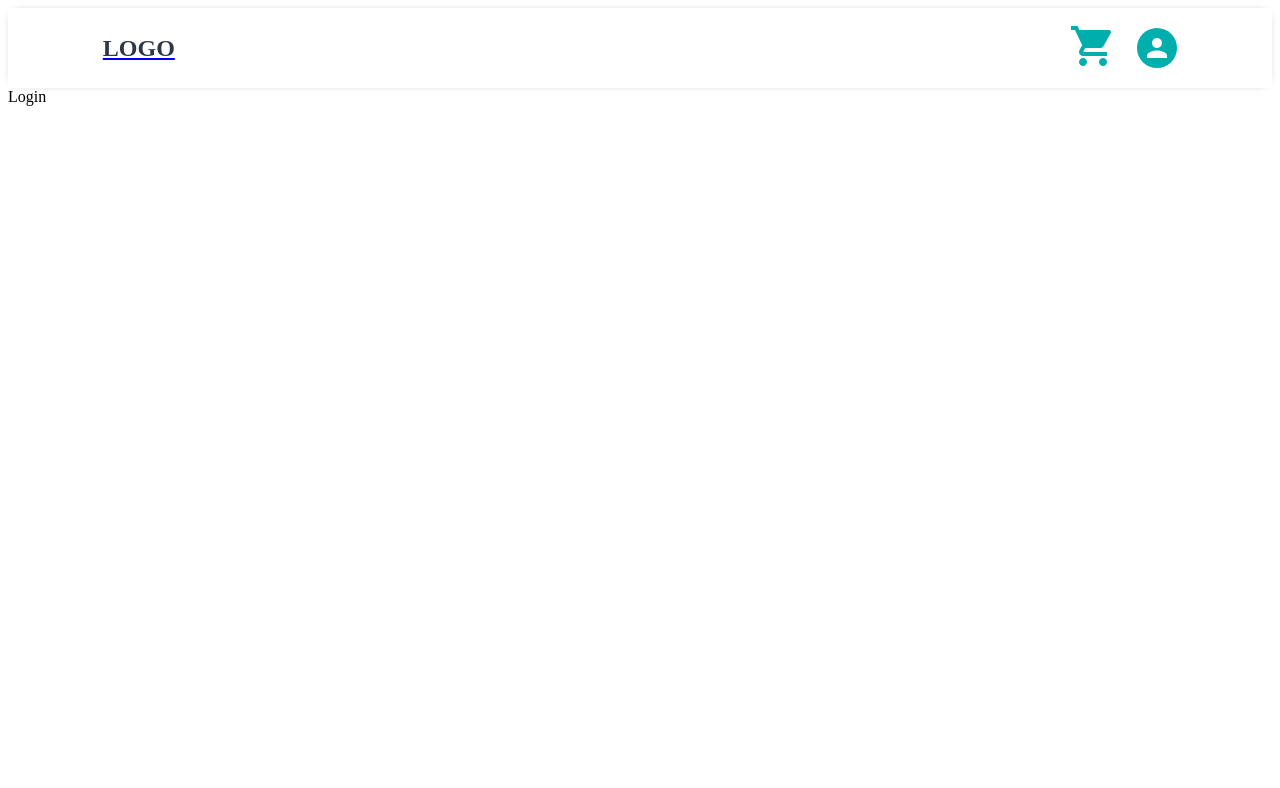
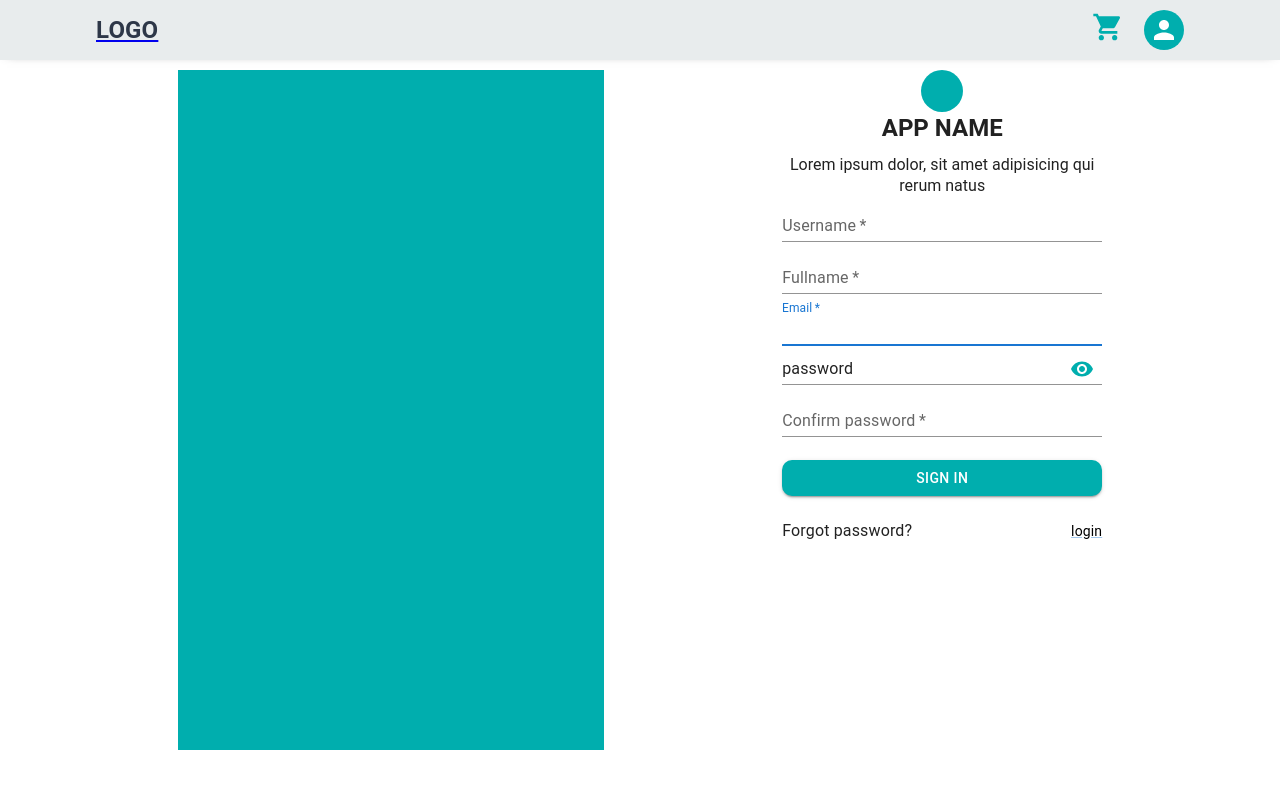
Before and after one commit to Mukesh16407/arba_development_frontend, a React (Vite) app: page /login in a window 1280 px wide. Shown: the top 788 px of the page. Built offline with nearby package versions, Linux system fonts and the light colour scheme.

Commit message:
worked on Registration and login Page

```diff
--- a/src/components/Header.jsx
+++ b/src/components/Header.jsx
@@ -17,14 +17,14 @@ export const Header = () => {
     setAnchorEl(null);
   };
   return (
-    <header>
+    <header style={{ background: "#e8eced", height: "60px", marginBottom: "10px"}}>
       <nav>
         <NavLink to="/">
           <h1>LOGO</h1>
         </NavLink>
         <div className="avtar">
           <NavLink to="/cart">
-            <ShoppingCartIcon style={{ fontSize: "3rem", color: "#00AEAE" }} />
+            <ShoppingCartIcon style={{ fontSize: "2rem", color: "#00AEAE" }} />
           </NavLink>
 
           <Avatar style={{ background: "#00AEAE" }} onClick={handleClick} />
--- a/src/pages/Auth/Login.jsx
+++ b/src/pages/Auth/Login.jsx
@@ -1,3 +1,178 @@
+import Button from "@mui/material/Button";
+import CssBaseline from "@mui/material/CssBaseline";
+import TextField from "@mui/material/TextField";
+import FormControlLabel from "@mui/material/FormControlLabel";
+import Checkbox from "@mui/material/Checkbox";
+import Link from "@mui/material/Link";
+import Box from "@mui/material/Box";
+import Grid from "@mui/material/Grid";
+import Typography from "@mui/material/Typography";
+import { useState } from "react";
+import Visibility from "@mui/icons-material/Visibility";
+import VisibilityOff from "@mui/icons-material/VisibilityOff";
+import InputAdornment from "@mui/material/InputAdornment";
+import IconButton from "@mui/material/IconButton";
+import Input from "@mui/material/Input";
+
 export const Login = () => {
-  return <div>Login</div>;
+  const [showPassword, setShowPassword] = useState(false);
+
+  const handleClickShowPassword = () => setShowPassword((show) => !show);
+
+  const handleSubmit = (event) => {
+    event.preventDefault();
+    const data = new FormData(event.currentTarget);
+    console.log({
+      email: data.get("email"),
+      password: data.get("password"),
+    });
+  };
+
+  const handleMouseDownPassword = (event) => {
+    event.preventDefault();
+  };
+
+  return (
+    <div>
+      <Grid container component="main" sx={{ justifyContent: "space-evenly" }}>
+        <CssBaseline />
+        <Grid item xs={false} sm={4} md={4}>
+          <Box sx={{ background: "#00aeae", width: "100%", height: "85vh" }} />
+        </Grid>
+
+        <Grid item xs={12} sm={8} md={3} elevation={6} square>
+          <Box
+            sx={{
+              display: "flex",
+              flexDirection: "column",
+              alignItems: "center",
+            }}
+          >
+            <Box
+              sx={{
+                background: "#00aeae",
+                width: "42px",
+                height: "42px",
+                borderRadius: "30px",
+              }}
+              size="medium"
+            ></Box>
+            <Typography
+              sx={{ fontWeight: 700, marginBottom: "10px" }}
+              variant="h5"
+            >
+              APP NAME
+            </Typography>
+            <Typography
+              sx={{
+                fontSize: "16px",
+                textAlign: "center",
+              }}
+              variant="h5"
+            >
+              Lorem ipsum dolor, sit amet adipisicing qui rerum natus
+            </Typography>
+            <Box
+              component="form"
+              noValidate
+              onSubmit={handleSubmit}
+              sx={{
+                display: "flex",
+                flexDirection: "column",
+                width: "100%",
+                gap: "7px",
+              }}
+            >
+              <TextField
+                variant="standard"
+                size="small"
+                required
+                fullWidth
+                id="username"
+                label="Username"
+                name="username"
+                autoComplete="username"
+                autoFocus
+              />
+              <TextField
+                variant="standard"
+                size="small"
+                required
+                fullWidth
+                id="fullname"
+                label="Fullname"
+                name="fullname"
+                autoComplete="fullname"
+                autoFocus
+              />
+              <TextField
+                variant="standard"
+                size="small"
+                required
+                fullWidth
+                id="email"
+                label="Email"
+                name="email"
+                autoComplete="email"
+                autoFocus
+              />
+              {/* <InputLabel htmlFor="password">Password</InputLabel> */}
+              <Input
+                fullWidth
+                id="password"
+                type={!showPassword ? "text" : "password"}
+                defaultValue="password"
+                endAdornment={
+                  <InputAdornment position="end">
+                    <IconButton
+                      aria-label="password"
+                      onClick={handleClickShowPassword}
+                      onMouseDown={handleMouseDownPassword}
+                    >
+                      {showPassword ? (
+                        <VisibilityOff sx={{ color: "#00aeae" }} />
+                      ) : (
+                        <Visibility sx={{ color: "#00aeae" }} />
+                      )}
+                    </IconButton>
+                  </InputAdornment>
+                }
+              />
+
+              <TextField
+                variant="standard"
+                size="small"
+                required
+                fullWidth
+                name="confirmpassword"
+                label="Confirm password"
+                type="password"
+                id="confirmpassword"
+                autoComplete="confirmpassword"
+              />
+
+              <Button
+                sx={{ background: "#00aeae", borderRadius: "10px", mt: 2 }}
+                type="submit"
+                fullWidth
+                variant="contained"
+              >
+                Sign In
+              </Button>
+              <Grid container sx={{ mt: 2, mb: 1 }}>
+                <Grid item xs>
+                  <Typography>Forgot password?</Typography>
+                </Grid>
+                <Grid item>
+                  <Link sx={{ color: "#000" }} href="#" variant="body2">
+                    {"login"}
+                  </Link>
+                </Grid>
+              </Grid>
+            </Box>
+          </Box>
+        </Grid>
+      </Grid>
+    </div>
+  );
 };
--- a/src/pages/Auth/Register.jsx
+++ b/src/pages/Auth/Register.jsx
@@ -1,3 +1,135 @@
+import Button from "@mui/material/Button";
+import CssBaseline from "@mui/material/CssBaseline";
+import TextField from "@mui/material/TextField";
+import Link from "@mui/material/Link";
+import Box from "@mui/material/Box";
+import Grid from "@mui/material/Grid";
+import Typography from "@mui/material/Typography";
+import { useState } from "react";
+import Visibility from "@mui/icons-material/Visibility";
+import VisibilityOff from "@mui/icons-material/VisibilityOff";
+import InputAdornment from "@mui/material/InputAdornment";
+import IconButton from "@mui/material/IconButton";
+import Input from "@mui/material/Input";
+
+
 export const Register = () => {
-  return <div>Register</div>;
+  const [showPassword, setShowPassword] = useState(false);
+
+  const handleClickShowPassword = () => setShowPassword((show) => !show);
+
+  const handleSubmit = (event) => {
+    event.preventDefault();
+    const data = new FormData(event.currentTarget);
+    console.log({
+      email: data.get("email"),
+      password: data.get("password"),
+    });
+  };
+
+  const handleMouseDownPassword = (event) => {
+    event.preventDefault();
+  };
+
+  return (
+    <div>
+      <Grid container component="main" sx={{ justifyContent: "space-evenly" }}>
+        <CssBaseline />
+        <Grid item xs={false} sm={4} md={4}>
+          <Box sx={{ background: "#00aeae", width: "100%", height: "85vh" }} />
+        </Grid>
+
+        <Grid item xs={12} sm={8} md={3} elevation={6} square>
+          <Box
+            sx={{
+              display: "flex",
+              flexDirection: "column",
+              alignItems: "center",
+            }}
+          >
+            <Box
+              sx={{
+                background: "#00aeae",
+                width: "42px",
+                height: "42px",
+                borderRadius: "30px",
+              }}
+              size="medium"
+            ></Box>
+            <Typography sx={{fontWeight: 700, marginBottom: "10px"}} variant="h5">
+              APP NAME
+            </Typography>
+            <Typography
+              sx={{
+                fontSize: "16px",
+                textAlign: "center",
+              }}
+              variant="h5"
+            >
+              Lorem ipsum dolor, sit amet adipisicing qui rerum natus
+            </Typography>
+            <Box
+              component="form"
+              noValidate
+              onSubmit={handleSubmit}
+              sx={{ display: "flex", flexDirection: "column", gap: "20px" }}
+            >
+              <TextField
+                variant="standard"
+                size="small"
+                required
+                fullWidth
+                id="username"
+                label="Username"
+                name="username"
+                autoComplete="username"
+                autoFocus
+              />
+
+
+              <Input
+                fullWidth
+                id="password"
+                type={!showPassword ? "text" : "password"}
+                defaultValue="password"
+                endAdornment={
+                  <InputAdornment position="end">
+                    <IconButton
+                      aria-label="password"
+                      onClick={handleClickShowPassword}
+                      onMouseDown={handleMouseDownPassword}
+                    >
+                      {showPassword ? <VisibilityOff sx={{color: "#00aeae"}} /> : <Visibility sx={{color: "#00aeae"}} />}
+                    </IconButton>
+                  </InputAdornment>
+                }
+              />
+
+
+              <Button
+                sx={{ background: "#00aeae", borderRadius: "10px" ,mt: 2 }}
+                type="submit"
+                fullWidth
+                variant="contained"
+              >
+                Sign In
+              </Button>
+              <Grid container sx={{ mt: 2, mb: 1 }}>
+              <Grid item xs>
+                  <Typography>
+                    Forgot password?
+                  </Typography>
+                </Grid>
+                <Grid item>
+                  <Link  href="#" variant="body2">
+                    {"Don't have an account? Sign Up"}
+                  </Link>
+                </Grid>
+              </Grid>
+            </Box>
+          </Box>
+        </Grid>
+      </Grid>
+    </div>
+  );
 };
```
